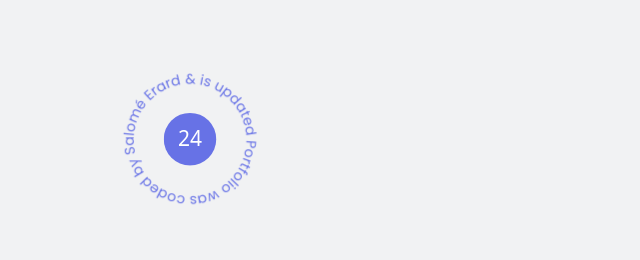
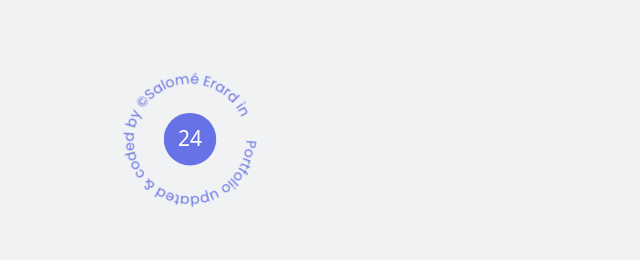
Before and after one commit to salomeIsCoding/Portfolio_shecodesnext, a plain HTML site: page index.html in a window 1280 px wide. Shown: the part 530-790 px from the top of the page, 0-640 px from the left. Drawn offline with nearby package versions, Linux system fonts and the light colour scheme.

Commit message:
Updated footer

```diff
--- a/index.html
+++ b/index.html
@@ -305,8 +305,7 @@
         <text class="rotate">
           <textPath xlink:href="#textcircle">
             <tspan>
-              Portfolio was coded by Salomé Erard & is updated
-              &nbsp;&nbsp;&nbsp;
+              Portfolio updated & coded by ©Salomé Erard in &nbsp;&nbsp;&nbsp;
             </tspan>
           </textPath>
         </text>
```
